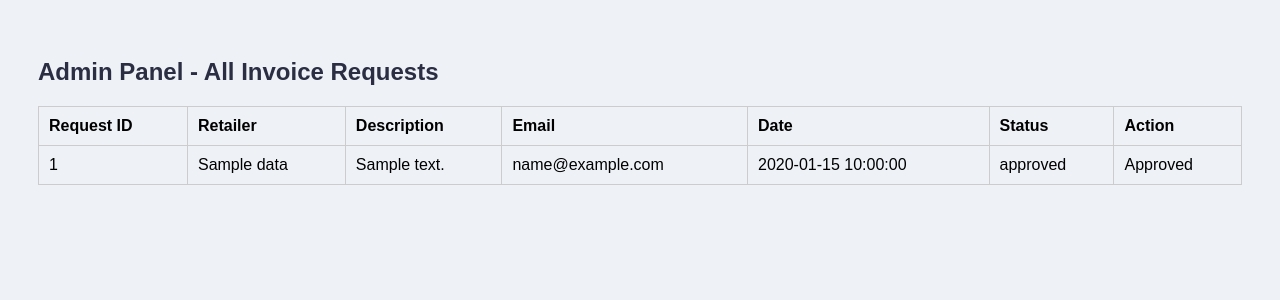
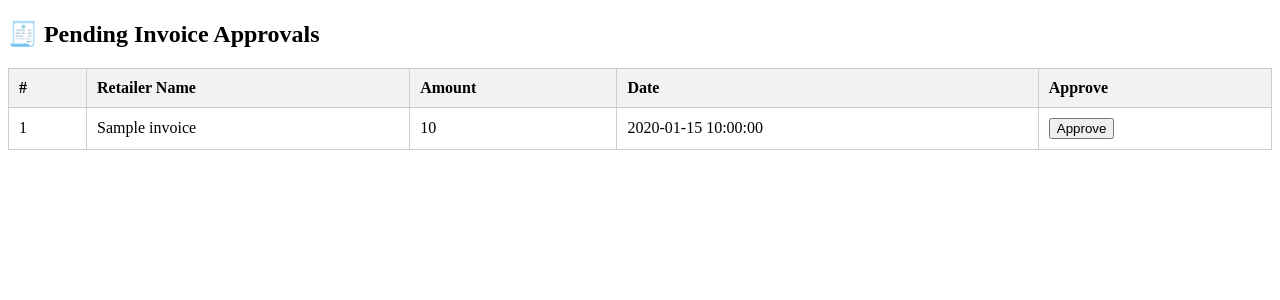
Before and after one commit to Shrikantmule2025/retailer_invoice_admin, a Flask app: template templates/admin_dashboard.html in a window 1280 px wide. Shown: the top 300 px of the page. Run offline with Flask 3, Linux system fonts and the light colour scheme; the template is opened without the code that fills it: most values are stand-ins (such as "Sample title", 1, 10 or a date in 2020).

Commit message:
✅ Fixed admin_dashboard template

```diff
--- a/templates/admin_dashboard.html
+++ b/templates/admin_dashboard.html
@@ -2,51 +2,44 @@
 <html lang="en">
 <head>
     <meta charset="UTF-8">
-    <title>Admin Dashboard - Invoice Requests</title>
+    <title>Admin Dashboard</title>
     <style>
-        body { font-family: Arial, sans-serif; background: #eef2f7; padding: 30px; }
-        h2 { color: #2b2d42; }
-        table { width: 100%; border-collapse: collapse; margin-top: 20px; }
-        th, td { border: 1px solid #ccc; padding: 10px; text-align: left; }
-        .btn { padding: 6px 12px; background-color: green; color: white; border: none; }
+        table { width: 100%; border-collapse: collapse; }
+        th, td { padding: 10px; border: 1px solid #ccc; text-align: left; }
+        th { background-color: #f2f2f2; }
     </style>
 </head>
 <body>
-    <h2>Admin Panel - All Invoice Requests</h2>
-
+    <h2>🧾 Pending Invoice Approvals</h2>
+    {% if invoices %}
     <table>
         <thead>
             <tr>
-                <th>Request ID</th>
-                <th>Retailer</th>
-                <th>Description</th>
-                <th>Email</th>
+                <th>#</th>
+                <th>Retailer Name</th>
+                <th>Amount</th>
                 <th>Date</th>
-                <th>Status</th>
-                <th>Action</th>
+                <th>Approve</th>
             </tr>
         </thead>
         <tbody>
-            {% for rid, data in invoices.items() %}
+            {% for invoice in invoices %}
             <tr>
-                <td>{{ rid }}</td>
-                <td>{{ data['retailer_name'] }}</td>
-                <td>{{ data['description'] }}</td>
-                <td>{{ data['email'] }}</td>
-                <td>{{ data['date'] }}</td>
-                <td>{{ data['status'] }}</td>
+                <td>{{ loop.index }}</td>
+                <td>{{ invoice['retailer_name'] }}</td>
+                <td>{{ invoice['amount'] }}</td>
+                <td>{{ invoice['date'] }}</td>
                 <td>
-                    {% if data['status'] == 'pending' %}
-                        <form action="/approve/{{ rid }}" method="post">
-                            <button type="submit" class="btn">Approve</button>
-                        </form>
-                    {% else %}
-                        Approved
-                    {% endif %}
+                    <form action="/approve/{{ invoice['id'] }}" method="post">
+                        <button type="submit">Approve</button>
+                    </form>
                 </td>
             </tr>
             {% endfor %}
         </tbody>
     </table>
+    {% else %}
+        <p>✅ सध्या कोणतीही नवीन विनंती नाही.</p>
+    {% endif %}
 </body>
 </html>
```
